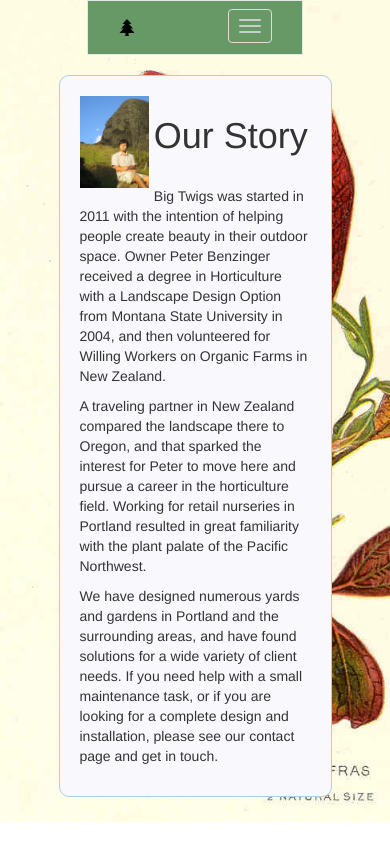
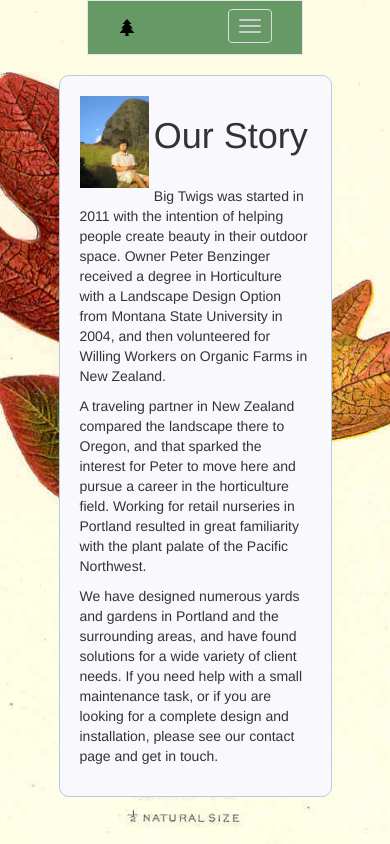
Before and after one commit to CharlesEwel/bigtwigs, a PHP site: page /aboutus.html in a window 390 px wide. Run offline with PHP 8.4, Linux system fonts and the light colour scheme.

Commit message:
fixed background

```diff
--- a/css/styles.css
+++ b/css/styles.css
@@ -1,15 +1,16 @@
 body {
-    background: url("../images/Homepage 4.jpg");
-    -webkit-background-size: cover;
+    background: url("../images/Homepage 4.jpg") no-repeat;
+    /* -webkit-background-size: cover;
     -moz-background-size: cover;
-    -o-background-size: cover;
+    -o-background-size: cover; */
+    background-position: top center;
     background-size: cover;
-
 }
 
-.main-page {
-  min-height: 100%
+html {
+    height: 100%;
 }
+
 
 .navbar {
   max-width: 440px;
@@ -127,14 +128,6 @@
 
  }
 
- body {
-    background: url("../images/Homepage Mobile 1.jpg") no-repeat;
-    -webkit-background-size: cover;
-    -moz-background-size: cover;
-    -o-background-size: cover;
-    background-size: cover !important;
-  }
-
   .navbar {
     max-width: 60%;
     left: 0;
@@ -144,3 +137,13 @@
   }
 
 }
+
+@media only screen and (max-width: 578px) {
+
+ body {
+    background: url("../images/Homepage Mobile 1.jpg") no-repeat;
+    background-position: top center;
+    background-size: cover;
+  }
+
+}
--- a/index.html
+++ b/index.html
@@ -7,7 +7,7 @@
     <link href="css/styles.css" rel="stylesheet" type="text/css">
   </head>
   <body>
-    <div class="container main-page">
+    <div class="container">
       <!--Navbar-->
       <nav class="navbar navbar-default">
         <div class="container">
```
